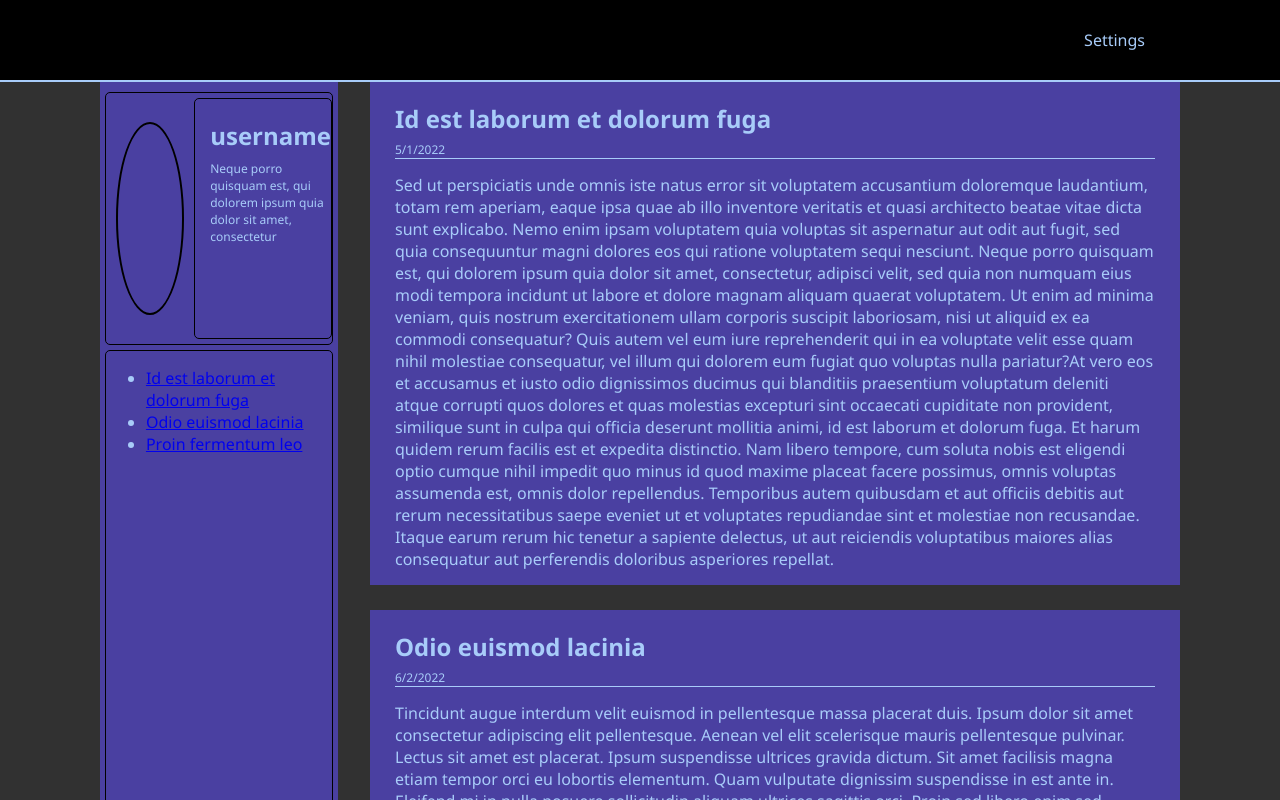
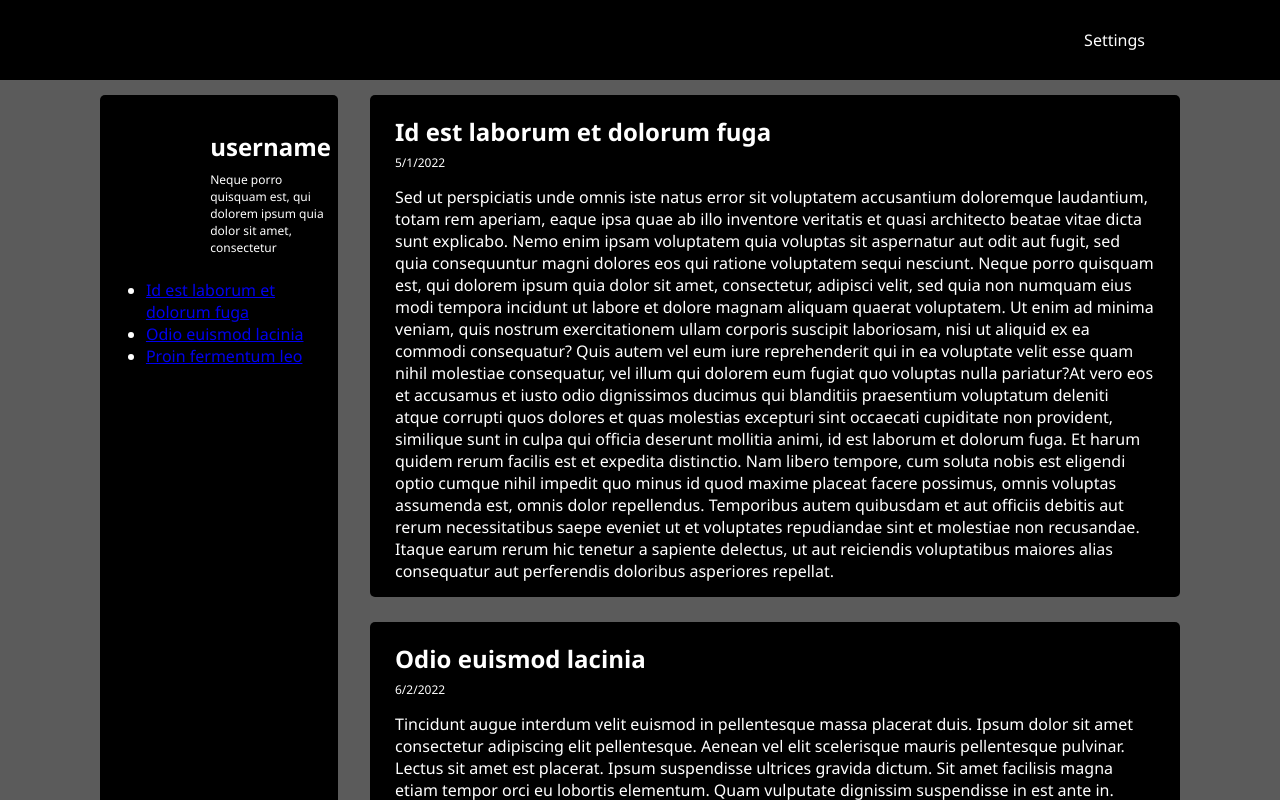
Before and after one commit to dstock3/blog-front, a React (Create React App) app: page / in a window 1280 px wide. Shown: the top 800 px of the page. Built offline with nearby package versions, Linux system fonts and the light colour scheme.

Commit message:
Started added functionality for various themes.

```diff
--- a/src/App.css
+++ b/src/App.css
@@ -3,25 +3,21 @@
 body {
   margin: 0;
   font-family: 'Segoe UI', Tahoma, Geneva, Verdana, sans-serif;
-  color: rgb(168, 204, 249);
 }
 
 .App {
   display: flex;
   flex-direction: column;
   justify-content: space-between;
-  background-color: rgb(49, 49, 49);
   max-width: 100vw;
   min-height: 100vh;
 }
 
 header {
   min-height: 10vh;
-  background-color: black;
   display: flex;
   justify-content: flex-end;
   align-items: center;
-  border-bottom: 2px solid rgb(168, 204, 249);
 }
 
 main {
@@ -33,8 +29,6 @@ main {
 
 footer {
   min-height: 10vh;
-  background-color: black;
-  border-top: 2px solid rgb(168, 204, 249);
 }
 
 .hidden {
@@ -60,9 +54,6 @@ footer {
   background-color: black;
   border-bottom-left-radius: 5px;
   border-bottom-right-radius: 5px;
-  border-bottom: 2px solid rgb(168, 204, 249);
-  border-left: 2px solid rgb(168, 204, 249);
-  border-right: 2px solid rgb(168, 204, 249);
 }
 
 .options-list {
@@ -78,6 +69,26 @@ footer {
   cursor: pointer;
 }
 
+/* Themes */
+
+.dark {
+  background-color: black;
+  color: white;
+}
+
+.dark-accent {
+  background-color: rgb(91, 91, 91);
+}
+
+.light {
+  background-color: white;
+  color: black;
+}
+
+.light-accent {
+  background-color: rgb(209, 209, 209);
+}
+
 /* Blog section */
 
 .articles-container {
@@ -85,14 +96,15 @@ footer {
   min-height: fit-content;
   display: flex;
   flex-direction: column;
+  margin-top: 15px;
   margin-bottom: 25px;
 }
 
 article {
   width: 100%;
-  background-color: rgb(74, 64, 161);
   padding-bottom: 15px;
   margin-bottom: 25px;
+  border-radius: 5px;
 }
 
 .article-head {
@@ -100,7 +112,6 @@ article {
   flex-direction: column;
   margin-inline: 25px;
   margin-bottom: 15px;
-  border-bottom: 1px solid rgb(168, 204, 249);
 }
 
 .date-posted {
@@ -121,11 +132,13 @@ article {
   align-items: center;
   width: 22%;
   min-height: fit-content;
-  background-color: rgb(74, 64, 161);
+  margin-top: 15px;
+  margin-bottom: 15px;
+  border-radius: 5px;
 }
 
 .profile {
-  height: 20%;
+  height: 150px;
   margin-top: 10px;
   width: 95%;
   display: flex;
@@ -166,8 +179,8 @@ article {
 .profile-pic {
   border-radius: 50%;
   border: 2px solid black;
-  width: 30%;
-  height: 75%;
+  width: 100px;
+  height: 100px;
   margin-inline: 10px;
 }
 
--- a/src/App.js
+++ b/src/App.js
@@ -8,6 +8,7 @@ import Data from './sampleData.json'
 const App = () => {
   const [userInfo, setUserInfo] = useState(Data.user)
   const [articles, setArticles] = useState(Data.articles)
+  const [theme, setTheme] = useState({"main": Data.user["theme-pref"], "accent": (Data.user["theme-pref"] + "-accent")})
 
   /*
   useEffect(()=> {
@@ -32,10 +33,10 @@ const App = () => {
   }, [])
   */
   return (
-    <div className="App">
-      <Header />
-      <Main userInfo={userInfo} articles={articles} />
-      <Footer />
+    <div className={"App " + theme.accent}>
+      <Header theme={theme} />
+      <Main userInfo={userInfo} articles={articles} theme={theme} />
+      <Footer theme={theme} />
     </div>
   );
 }
--- a/src/components/Article.js
+++ b/src/components/Article.js
@@ -1,6 +1,6 @@
-const Article = ({article}) => {
+const Article = ({article, theme}) => {
     return (
-        <article>
+        <article className={theme.main}>
             <div className="article-head">
                 <h1 className="article-name">{article["title"]}</h1>
                 <div className="date-posted">{article["date"]}</div>
--- a/src/components/Footer.js
+++ b/src/components/Footer.js
@@ -1,6 +1,6 @@
-const Footer = () => {
+const Footer = ({theme}) => {
     return (
-        <footer>
+        <footer className={theme.main}>
 
 
         </footer>
--- a/src/components/Header.js
+++ b/src/components/Header.js
@@ -1,9 +1,9 @@
 import Settings from "./Settings";
 
-const Header = () => {
+const Header = ({theme}) => {
     return (
-        <header>
-            <Settings />
+        <header className={theme.main}>
+            <Settings theme={theme} />
 
 
         </header>
--- a/src/components/Main.js
+++ b/src/components/Main.js
@@ -2,14 +2,14 @@ import React from 'react'
 import Article from './Article'
 import Sidebar from './Sidebar'
 
-const Main = ({articles, userInfo}) => {
+const Main = ({articles, userInfo, theme}) => {
     return (
         <main className="blog">
-            <Sidebar userInfo={userInfo} articles={articles}/>
+            <Sidebar userInfo={userInfo} articles={articles} theme={theme} />
             <div className="articles-container">
                 {Object.values(articles).map((article, index) => {
                     return index < 3 ?
-                        <Article key={index} article={articles[index]}/> : null;
+                        <Article key={index} article={articles[index]} theme={theme} /> : null;
                 })}
             </div>
         </main>
--- a/src/components/Settings.js
+++ b/src/components/Settings.js
@@ -1,6 +1,6 @@
 import React, { useState } from 'react'
 
-const Settings = () => {
+const Settings = ({theme}) => {
     const [optionsStatus, setOptionsStatus] = useState("hidden")
 
     const toggleStatus = () => {
@@ -16,7 +16,7 @@ const Settings = () => {
     return (
         <>
             <div onClick={toggleStatus} className="settings-icon">Settings</div>
-            <div className={"settings-dropdown " + optionsStatus}>
+            <div className={"settings-dropdown " + optionsStatus + " " + theme.main}>
                 <ul className="options-list">
                     <li className="option-item">Option 1</li>
                     <li className="option-item">Option 2</li>
--- a/src/components/Sidebar.js
+++ b/src/components/Sidebar.js
@@ -1,9 +1,9 @@
 import Profile from './Profile'
 import Archive from './Archive'
 
-const Sidebar = ({articles, userInfo}) => {
+const Sidebar = ({articles, userInfo, theme}) => {
     return (
-        <div className="sidebar">
+        <div className={"sidebar " + theme.main}>
             <Profile userInfo={userInfo} />
             <Archive articles={articles} />
         </div>
--- a/src/sampleData.json
+++ b/src/sampleData.json
@@ -2,7 +2,7 @@
     "user": {
         "profile-name": "username",
         "profile-desc": "Neque porro quisquam est, qui dolorem ipsum quia dolor sit amet, consectetur",
-        "theme-pref": "black",
+        "theme-pref": "dark",
         "layout-pref": "default"
     },
     "articles": {
```
